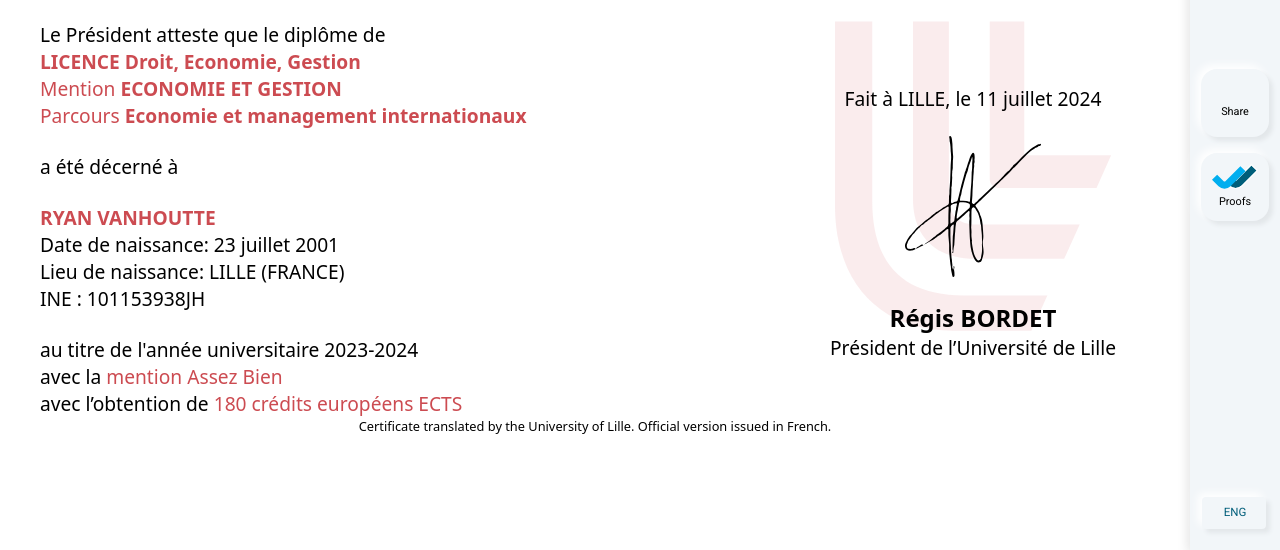
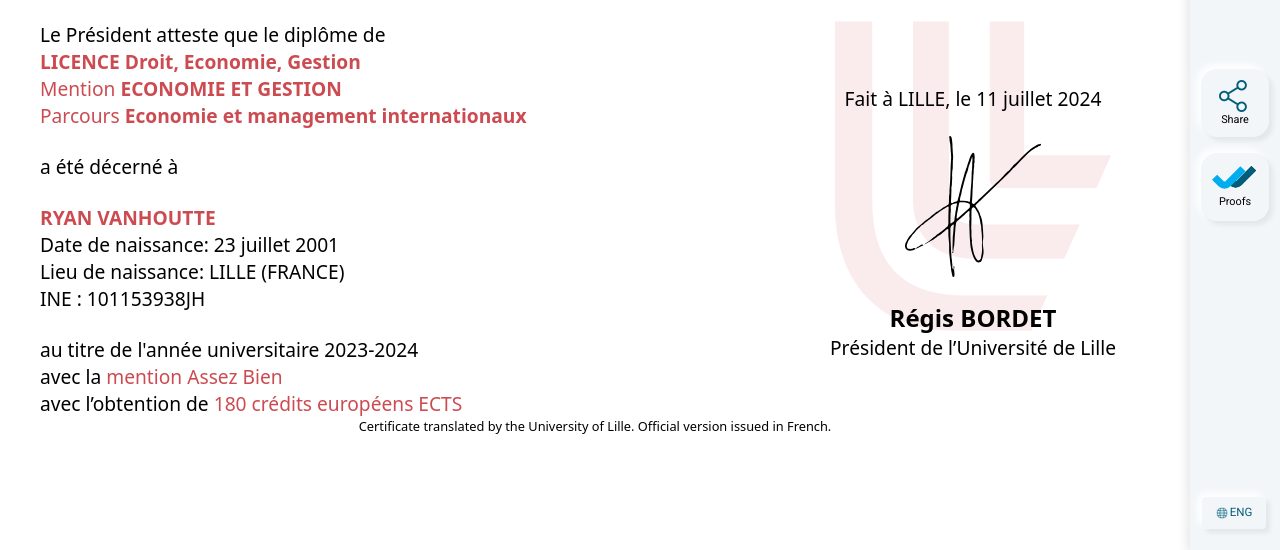
Before and after one commit to Wajdan-dev/diplome-certificate, a plain HTML site: page index.html in a window 1280 px wide. Shown: the part 247-797 px from the top of the page. Drawn offline with nearby package versions, Linux system fonts and the light colour scheme.

Commit message:
done changes

```diff
--- a/assets/styles/style.css
+++ b/assets/styles/style.css
@@ -142,6 +142,16 @@ img {
     margin: 0 .12rem 0 0;
 }
 
+.icon-share img{
+    width: 52px;
+    height: 32px;
+    object-fit: contain;
+}
+.icon-language img{
+    width: 12px;
+    height: 12px;
+    object-fit: contain;
+}
 
 /* main code  */
 
--- a/index.html
+++ b/index.html
@@ -20,13 +20,15 @@
                 credential</span></h1>
         <div class="btn-container"><button class="mobile-nav-btn active" aria-pressed="true"><span
                     class="icon-certified-outline icon-nav" aria-hidden="true"></span> <span
-                    class="label">Credential</span></button> <button class="inactive" aria-pressed="false"><span
-                    class="icon-share icon-nav" aria-hidden="true"></span> <span
-                    class="label">Share</span></button><button class="inactive" aria-pressed="false"><img
+                    class="label">Credential</span></button> <button class="inactive" aria-pressed="false">
+                <span class="icon-share icon-nav" aria-hidden="true">
+                    <img src="./assets/images/share.png" alt=""></span>
+                <span class="label">Share</span></button><button class="inactive" aria-pressed="false"><img
                     class="double-check" src="./assets/images/double-check-4309a572.svg" alt=""> <span
                     class="label">Proofs</span></button> <button for="secret-checkbox" class="secret-label inactive"
                 aria-pressed="false"><span class="sr-only">Language selection</span> <span class="icon-language"
-                    aria-hidden="true"></span> eng</button></div>
+                    aria-hidden="true">
+                    <img src="./assets/images/internet.png" alt=""></span> eng</button></div>
     </nav>
 
     <div id="certificat" class="certificat ltr-lang">
```
Also changed, not shown: assets/images/internet.png (added), assets/images/share.png (added).
